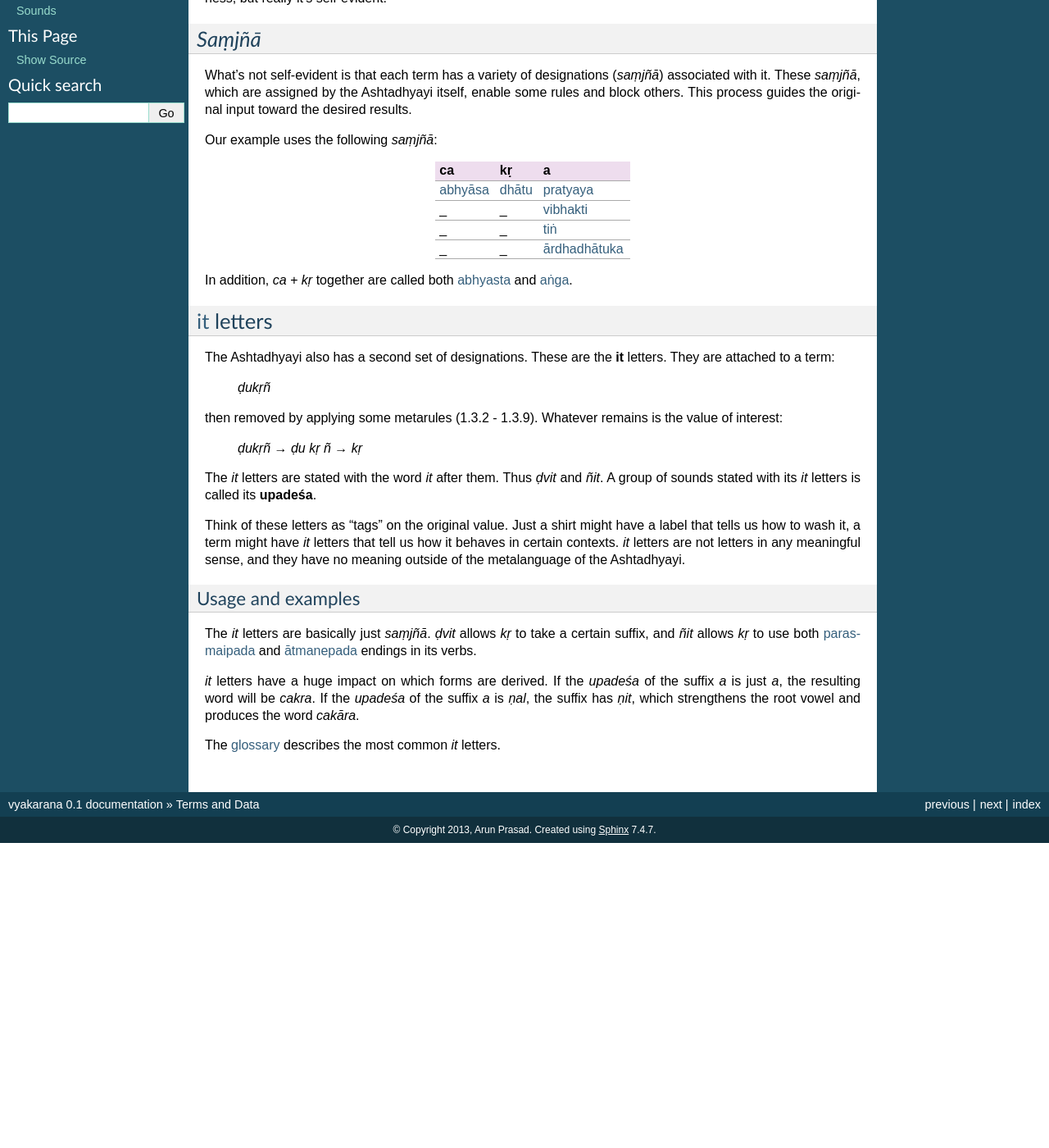
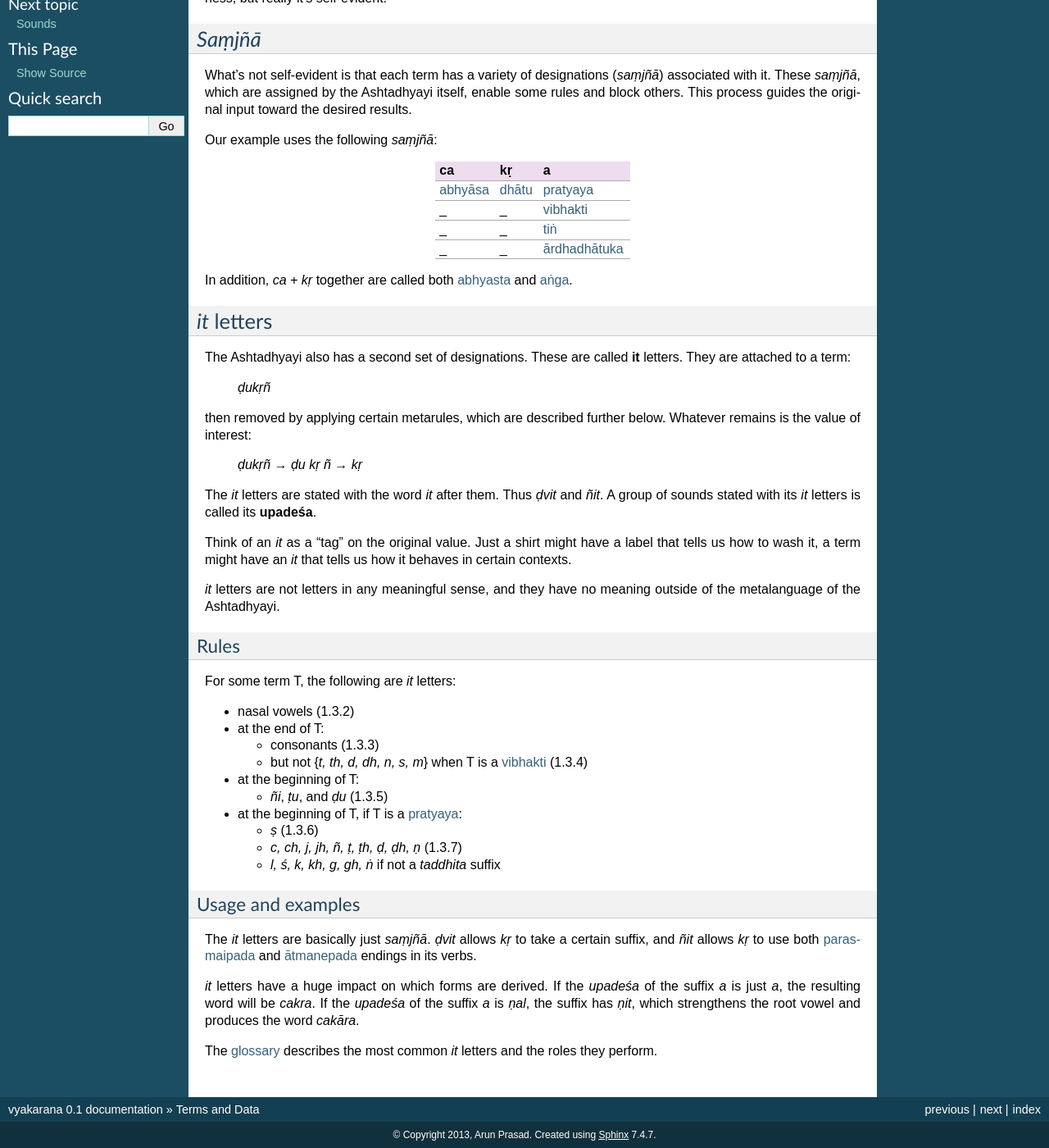
Before and after one commit to sanskrit/vyakarana, a Sphinx documentation site: the page built from docs/terms.rst, in a window 1280 px wide and 1400 px high, scrolled down 255 px. Shown: the whole window at 82% size. Built offline with Sphinx 7.4.7, drawn with Linux system fonts in a browser that asks for light colours; before the commit the page ends 1283 px from its top, so only the background shows below that.

Commit message:
Add description of 'it' rules [docs]

```diff
--- a/docs/rule_types.rst
+++ b/docs/rule_types.rst
@@ -8,7 +8,7 @@ output(s), and metarules, which describe how to interpret other rules.
     The divisions loosely correspond to traditional definitions, but there
     is no 1:1 mapping.
 
-Ordinary Rules
+Ordinary rules
 --------------
 
 Ordinary rules, or just "rules" for short, are the bulk of the Ashtadhyayi.
--- a/docs/terms.rst
+++ b/docs/terms.rst
@@ -37,16 +37,16 @@ In addition, *ca + kṛ* together are called both :term:`abhyasta` and
 :term:`aṅga`.
 
 
-:term:`it` letters
-------------------
+*it* letters
+------------
 
-The Ashtadhyayi also has a second set of designations. These are the **it**
+The Ashtadhyayi also has a second set of designations. These are called **it**
 letters. They are attached to a term:
 
     *ḍukṛñ*
 
-then removed by applying some metarules (1.3.2 - 1.3.9). Whatever remains is
-the value of interest:
+then removed by applying certain metarules, which are described further below.
+Whatever remains is the value of interest:
 
     *ḍukṛñ → ḍu kṛ ñ → kṛ*
 
@@ -54,11 +54,33 @@ The *it* letters are stated with the word *it* after them. Thus *ḍvit* and
 *ñit*. A group of sounds stated with its *it* letters is called its
 **upadeśa**.
 
-Think of these letters as "tags" on the original value. Just a shirt might have
-a label that tells us how to wash it, a term might have *it* letters that tell
-us how it behaves in certain contexts. *it* letters are not letters in any
-meaningful sense, and they have no meaning outside of the metalanguage of the
-Ashtadhyayi.
+Think of an *it* as a "tag" on the original value. Just a shirt might have
+a label that tells us how to wash it, a term might have an *it* that tells
+us how it behaves in certain contexts.
+
+*it* letters are not letters in any meaningful sense, and they have no meaning
+outside of the metalanguage of the Ashtadhyayi.
+
+Rules
+^^^^^
+
+For some term T, the following are *it* letters:
+
+- nasal vowels (1.3.2)
+- at the end of T:
+
+  - consonants (1.3.3)
+  - but not {*t, th, d, dh, n, s, m*} when T is a :term:`vibhakti` (1.3.4)
+
+- at the beginning of T:
+
+  - *ñi*, *ṭu*, and *ḍu* (1.3.5)
+
+- at the beginning of T, if T is a :term:`pratyaya`:
+
+  - *ṣ* (1.3.6)
+  - *c, ch, j, jh, ñ, ṭ, ṭh, ḍ, ḍh, ṇ* (1.3.7)
+  - *l, ś, k, kh, g, gh, ṅ* if not a *taddhita* suffix
 
 Usage and examples
 ^^^^^^^^^^^^^^^^^^
@@ -72,4 +94,5 @@ of the suffix *a* is just *a*, the resulting word will be *cakra*. If the
 *upadeśa* of the suffix *a* is *ṇal*, the suffix has *ṇit*, which strengthens
 the root vowel and produces the word *cakāra*.
 
-The :ref:`glossary <it-glossary>` describes the most common *it* letters.
+The :ref:`glossary <it-glossary>` describes the most common *it* letters and
+the roles they perform.
```
